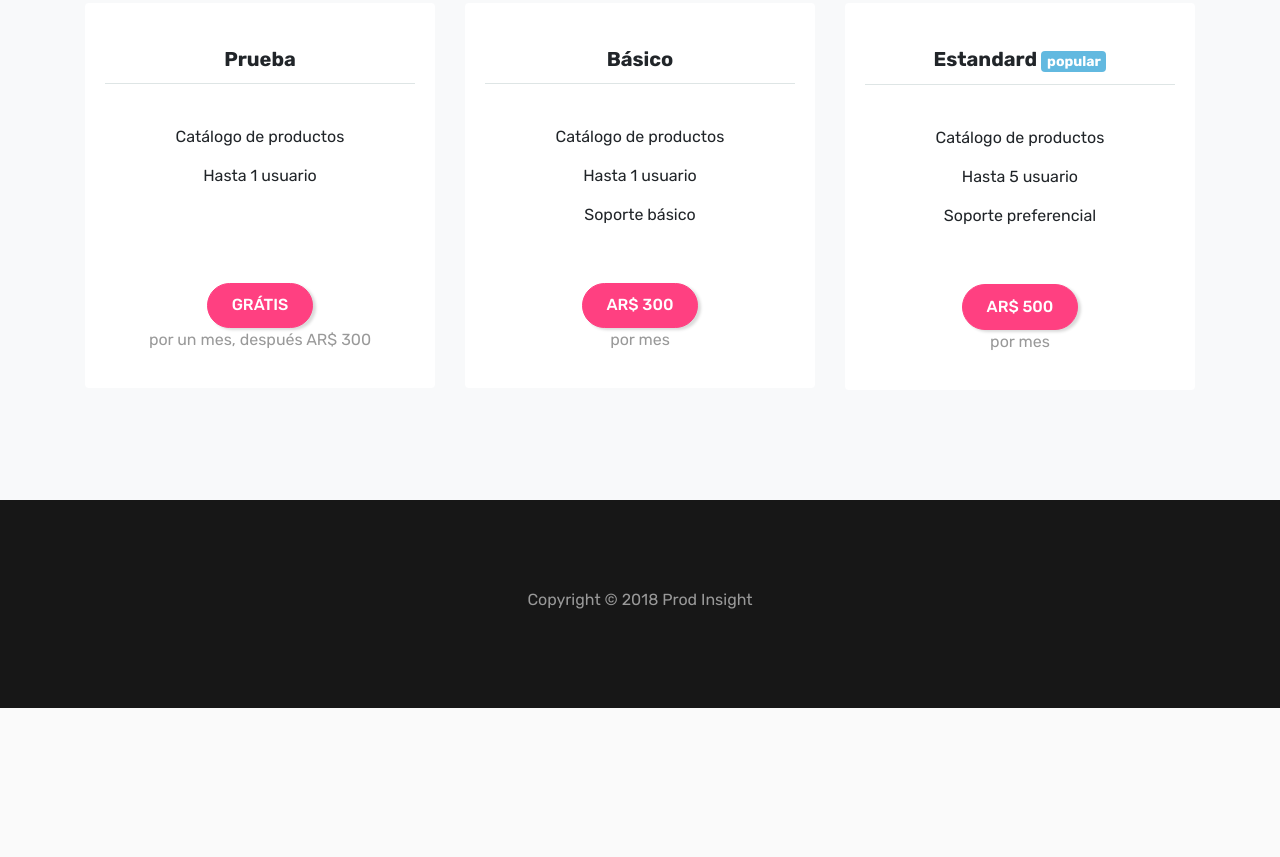
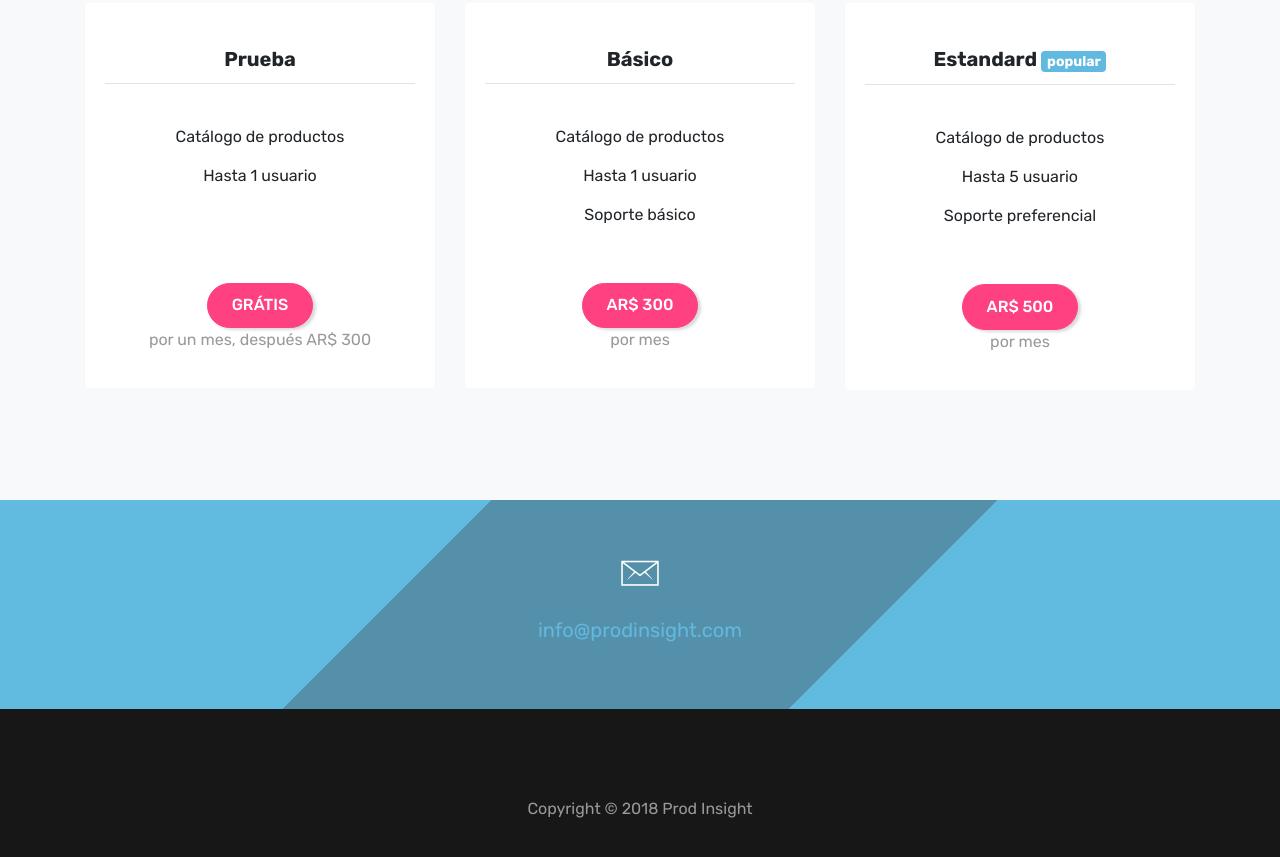
Before and after one commit to bluescreen10/prodinsight.github.io, a plain HTML site: page index.html in a window 1280 px wide. Shown: the part 2666-3523 px from the top of the page. Before the commit the page ends 3374 px from the top, so only its background shows below. Drawn offline with nearby package versions, Linux system fonts and the light colour scheme.

Commit message:
Added general email and some template changes

```diff
--- a/index.html
+++ b/index.html
@@ -235,6 +235,22 @@
             </div>
         </section>
 
+        <!--contact-->
+        <section class="bg-texture-collage p-0" id="contact">
+          <div class="container">
+            <div class="row d-md-flex text-white text-center wow fadeIn">
+              <div class="col-sm-4 p-5">
+              </div>
+              <div class="col-sm-4 p-5">
+                <p><em class="ion-ios-email-outline icon-md"></em></p>
+                <p class="lead"><a href="mailto:info@prodinsight.com">info@prodinsight.com</a></p>
+              </div>
+              <div class="col-sm-4 p-5">
+              </div>
+            </div>
+          </div>
+        </section>
+
         <!--footer-->
         <section class="bg-footer" id="connect">
             <div class="container">
```
Also changed, not shown: register.html (+15 -0 lines), css/bootstrap.min.css.
